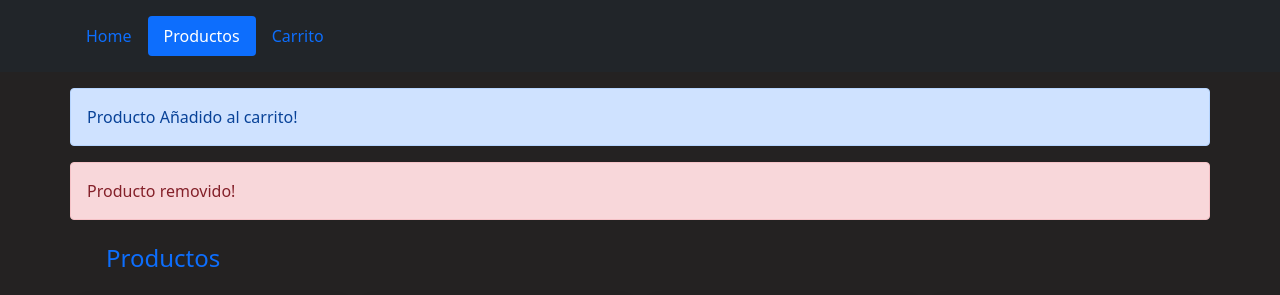
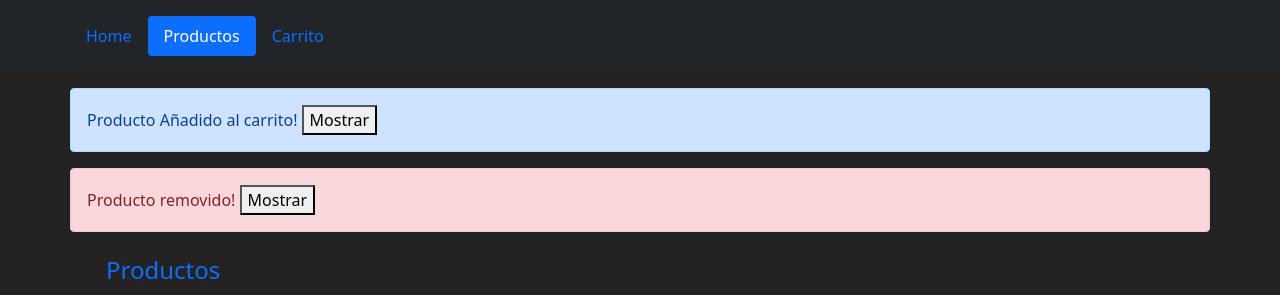
Before and after one commit to Martinegea/memax, a plain HTML site: page index.html in a window 1280 px wide. Shown: the top 295 px of the page. Drawn offline with nearby package versions, Linux system fonts and the light colour scheme.

Commit message:
anteultima

```diff
--- a/index.html
+++ b/index.html
@@ -6,9 +6,6 @@
     <meta name="viewport" content="width=device-width, initial-scale=1.0" />
     <meta name="theme-color" content="#bla"  />
     <title>MEMAX 3D</title>
-
-
-
     <link
       href="https://cdn.jsdelivr.net/npm/bootstrap@5.0.0-beta2/dist/css/bootstrap.min.css"
       rel="stylesheet"
@@ -17,6 +14,7 @@
     />
 
     <link rel="stylesheet" href="css/estilo.css" />
+    <script src="https://unpkg.com/sweetalert/dist/sweetalert.min.js"></script>
   </head>
   <body>
     <header class="container-fluid bg-dark position-sticky top-0">
@@ -69,9 +67,11 @@
 
     <div class="alert container position-sticky top-0 alert-primary hide" role="alert">
     Producto Añadido al carrito!
+    <button onclick="mostrar()">Mostrar</button>
     </div>
     <div class="alert container position-sticky top-0 alert-danger remove" role="alert">
       Producto removido!
+      <button onclick="mostrar()">Mostrar</button>
     </div>
 
     <div class="tab-content" id="pills-tabContent">
--- a/main.js
+++ b/main.js
@@ -137,3 +137,8 @@ window.onload = function(){
     renderCarrito()
   }
 }
+
+
+function mostrar(){
+  swal("Error","Trabajando para solucionarlo","error");
+}
```
